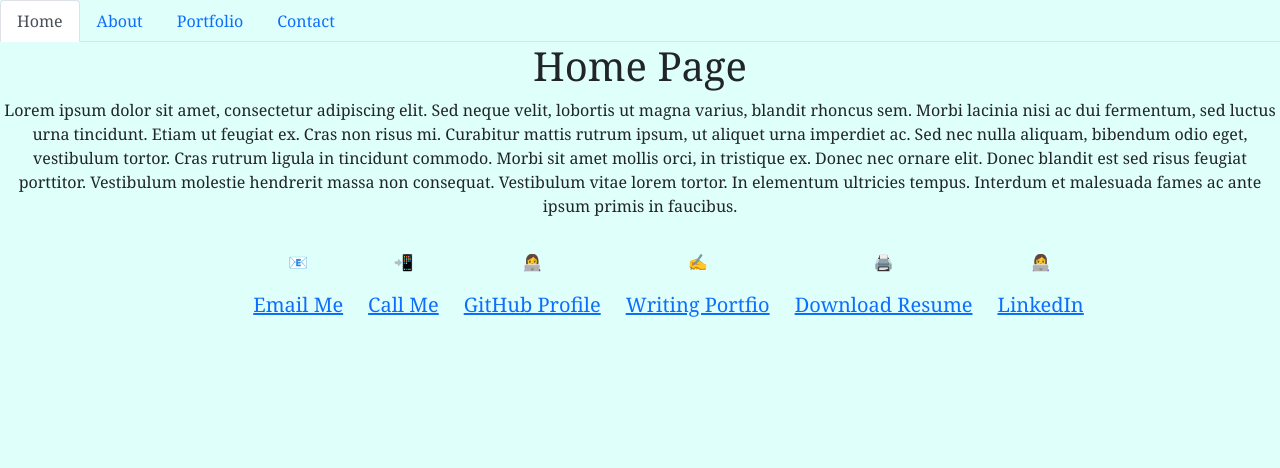
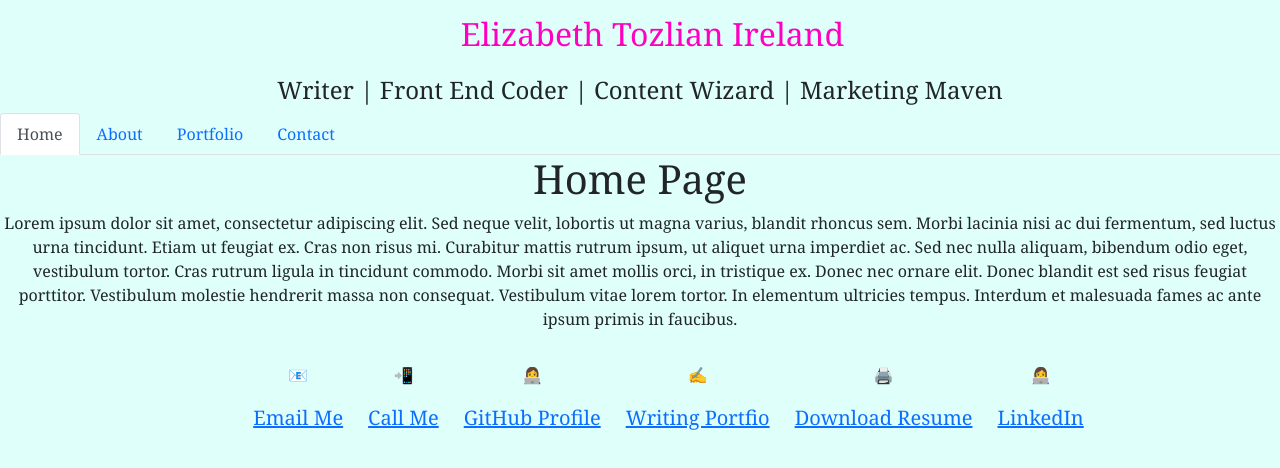
Before and after one commit to liztozireland/react-portfolio, a React (Create React App) app: page / in a window 1280 px wide. Shown: the top 468 px of the page. Built offline with nearby package versions, Linux system fonts and the light colour scheme.

Commit message:
added header page and code to container.

```diff
--- /dev/null
+++ b/src/components/Header.js
@@ -0,0 +1,10 @@
+import React from "react";
+
+export default function Footer() {
+    return (
+        <div>
+            <h2>Elizabeth Tozlian Ireland</h2>
+            <h4>Writer | Front End Coder | Content Wizard | Marketing Maven</h4>
+      </div>
+    )
+}
--- a/src/components/PortfolioContainer.js
+++ b/src/components/PortfolioContainer.js
@@ -5,9 +5,11 @@ import About from './pages/About';
 import Portfolio from './pages/Portfolio';
 import Contact from './pages/Contact';
 import Footer from "./Footer"
+import Header from "./Header"
 
 export default function PortfolioContainer() {
   const [currentPage, setCurrentPage] = useState('Home');
+  <Header />
 
   // This method is checking to see what the value of `currentPage` is. Depending on the value of currentPage, we return the corresponding component to render.
   const renderPage = () => {
@@ -27,6 +29,7 @@ export default function PortfolioContainer() {
 
   return (
     <div>
+      <Header />
       {/* We are passing the currentPage from state and the function to update it */}
       <NavTabs currentPage={currentPage} setCurrentPage={setCurrentPage} />
       {/* Here we are calling the renderPage method which will return a component  */}
--- a/src/components/pages/Contact.js
+++ b/src/components/pages/Contact.js
@@ -16,15 +16,6 @@ function Contact() {
     const { target } = e;
     const inputType = target.name;
     const inputValue = target.value;
-
-    // Based on the input type, we set the state of either email, username, and password
-    if (inputType === 'email') {
-      setEmail(inputValue);
-    } else if (inputType === 'userName') {
-      setUserName(inputValue);
-    } else {
-      setPassword(inputValue);
-    }
   };
 
   const handleFormSubmit = (e) => {
@@ -44,7 +35,7 @@ function Contact() {
       );
       return;
     }
-    alert(`Hello ${userName}`);
+
 
     // If everything goes according to plan, we want to clear out the input after a successful registration.
     setUserName('');
```
